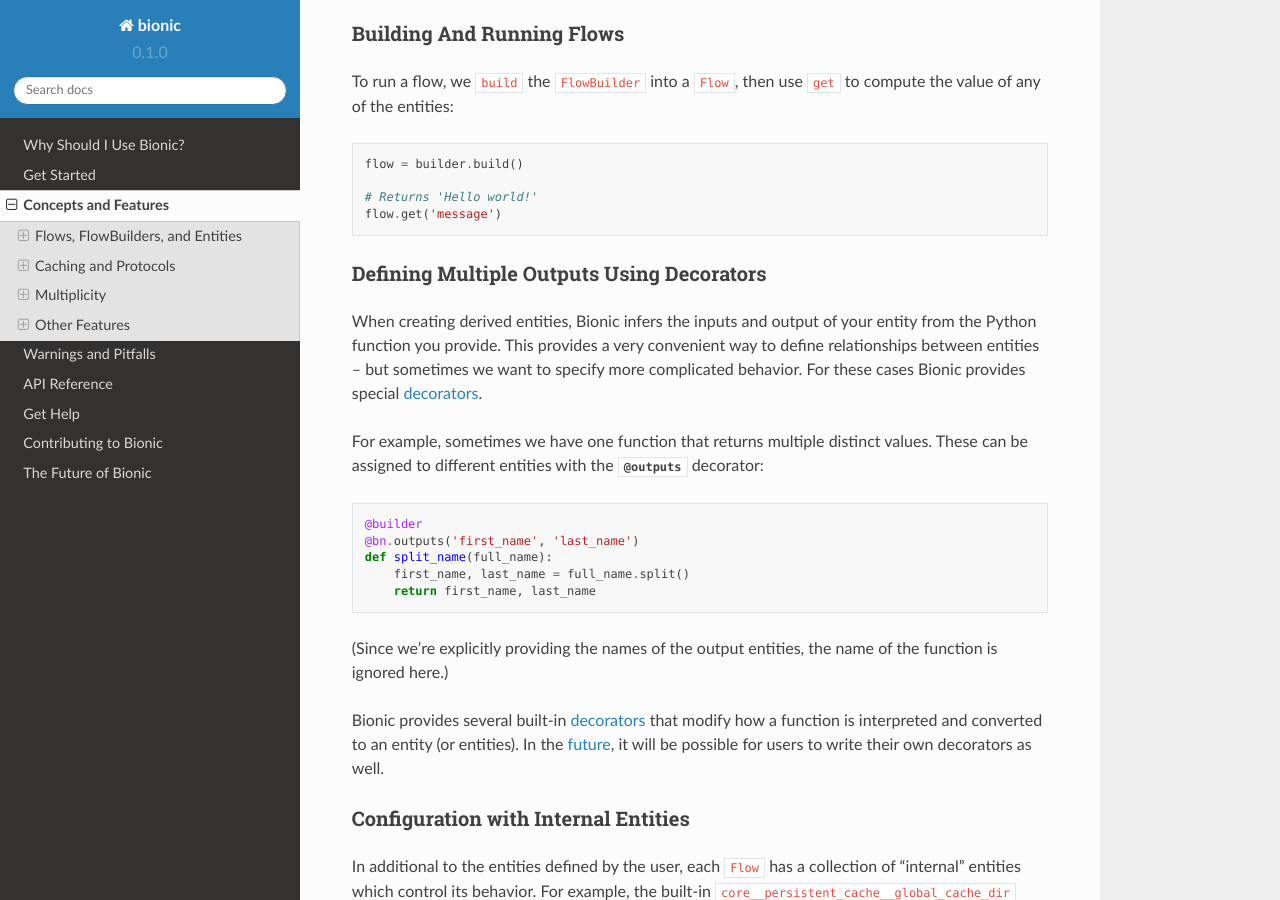
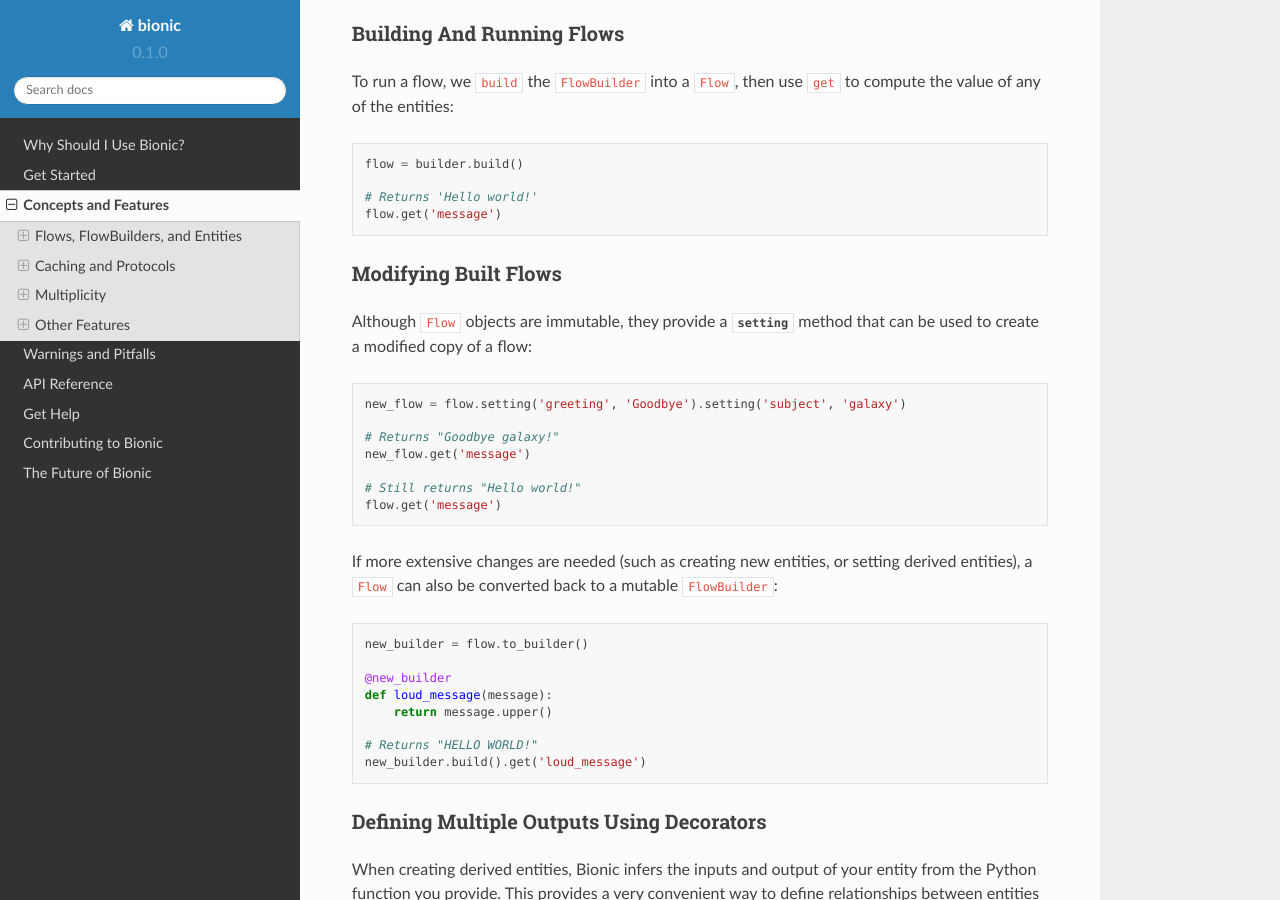
Before and after one commit to square/bionic, a Sphinx documentation site: the page built from docs/concepts.rst, in a window 1280 px wide and 900 px high, scrolled down 1348 px. Built offline with Sphinx 7.4.7 and the Read the Docs theme 2.0.0, drawn with Linux system fonts in a browser that asks for light colours.

Commit message:
Add section on "Modifying Built Flows"

```diff
--- a/docs/concepts.rst
+++ b/docs/concepts.rst
@@ -81,6 +81,38 @@
 
     # Returns 'Hello world!'
     flow.get('message')
+
+Modifying Built Flows
+.....................
+
+Although ``Flow`` objects are immutable, they provide a :meth:`setting
+<bionic.Flow.setting>` method that can be used to create a modified copy of a
+flow:
+
+.. code-block:: python
+
+    new_flow = flow.setting('greeting', 'Goodbye').setting('subject', 'galaxy')
+
+    # Returns "Goodbye galaxy!"
+    new_flow.get('message')
+
+    # Still returns "Hello world!"
+    flow.get('message')
+
+If more extensive changes are needed (such as creating new entities, or setting
+derived entities), a ``Flow`` can also be converted back to a mutable
+``FlowBuilder``:
+
+.. code-block:: python
+
+    new_builder = flow.to_builder()
+
+    @new_builder
+    def loud_message(message):
+        return message.upper()
+
+    # Returns "HELLO WORLD!"
+    new_builder.build().get('loud_message')
 
 Defining Multiple Outputs Using Decorators
 ..........................................
```
